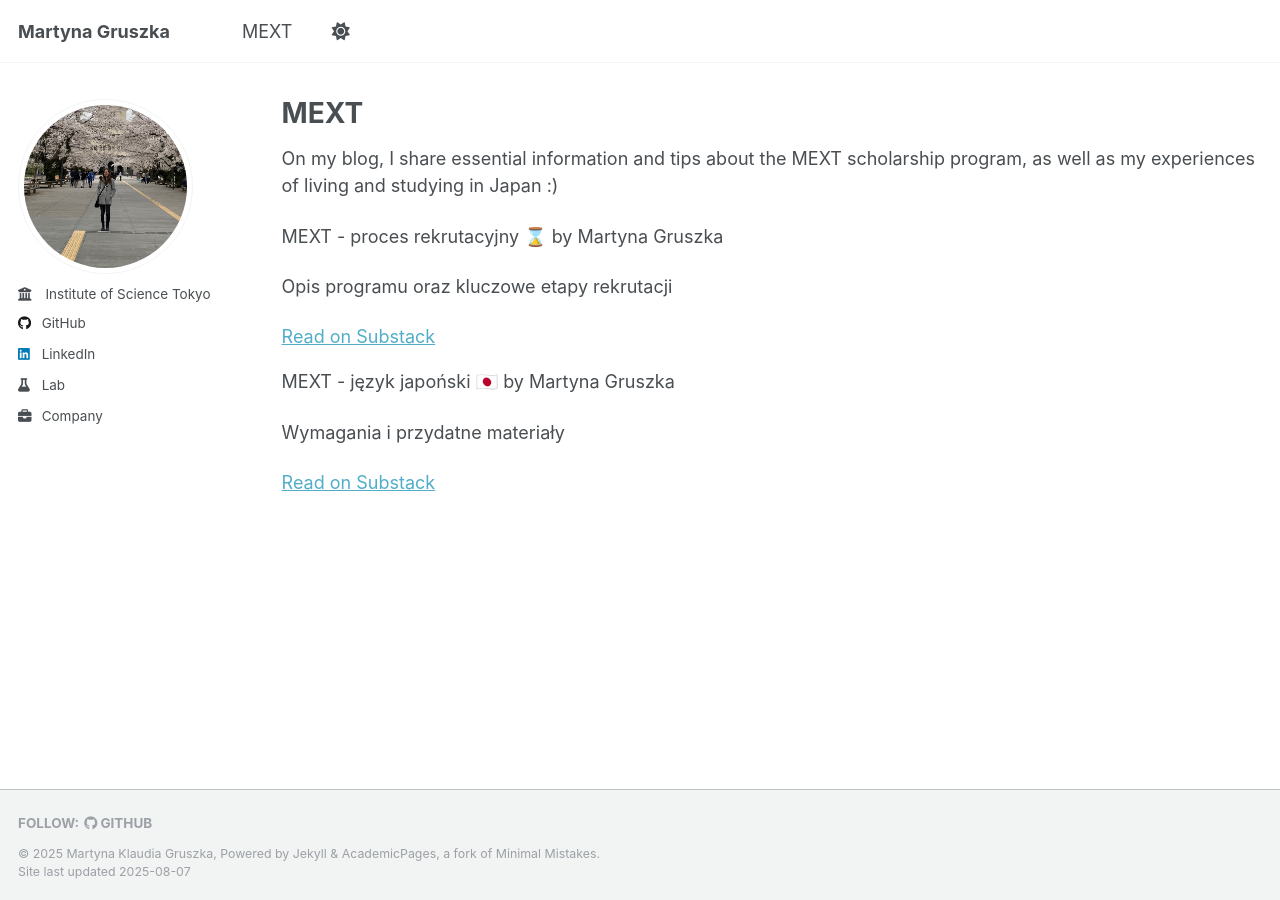
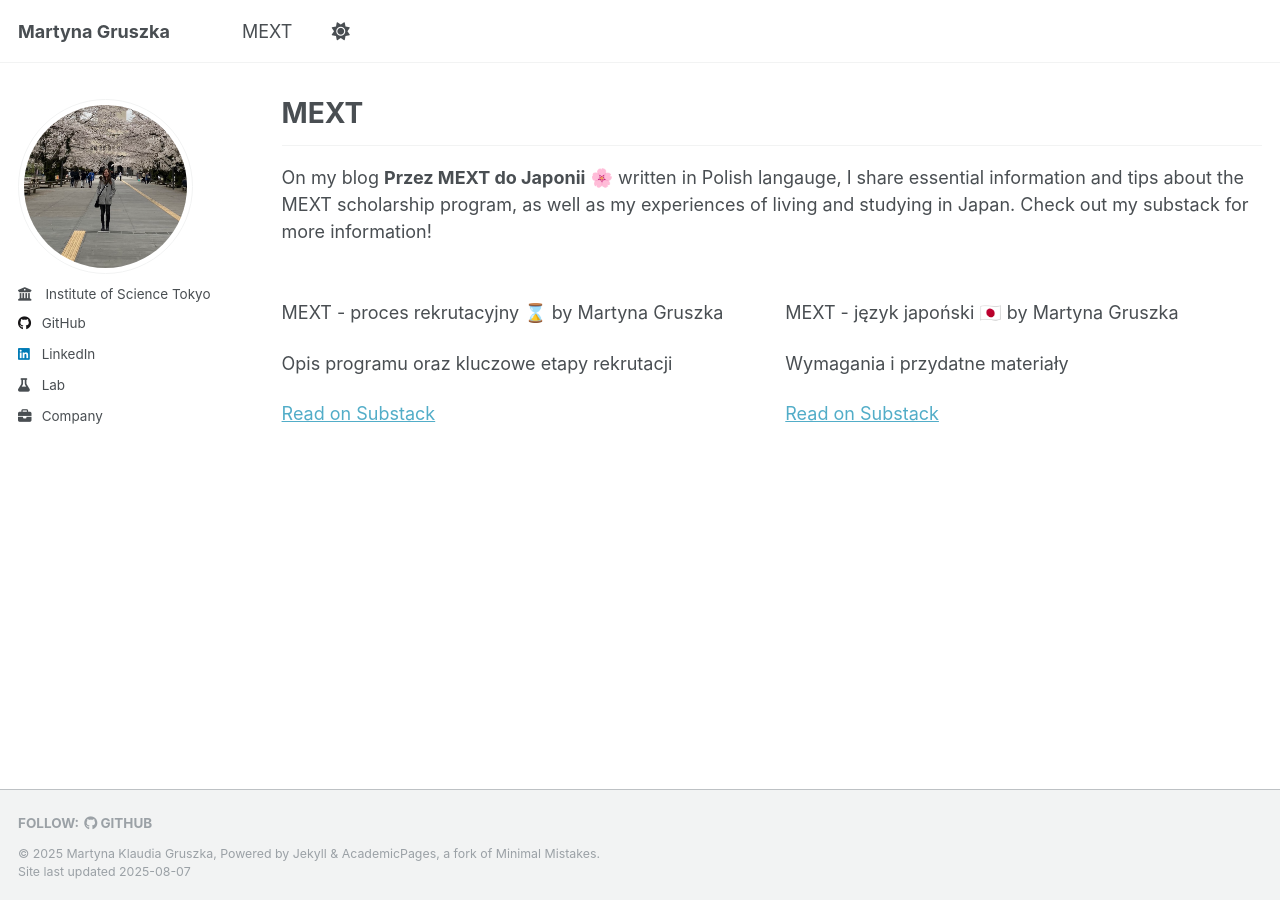
Before and after one commit to martgru/martgru.github.io, a Jekyll site: the page built from _pages/mext.md, in a window 1280 px wide. Built offline with Jekyll 4.4.1, drawn with Linux system fonts in a browser that asks for light colours; a script that is not in the unit is left out.

Commit message:
Update mext.md - grid

```diff
--- a/_pages/mext.md
+++ b/_pages/mext.md
@@ -7,9 +7,29 @@ permalink: /mext/
 
 {% include base_path %}
 
-On my blog, I share essential information and tips about the MEXT scholarship program, as well as my experiences of living and studying in Japan :)
+---
 
+On my blog **Przez MEXT do Japonii** 🌸 written in Polish langauge, I share essential information and tips about the MEXT scholarship program, as well as my experiences of living and studying in Japan. Check out my substack for more information!
 
-<div class="substack-post-embed"><p lang="en">MEXT - proces rekrutacyjny ⌛️ by Martyna Gruszka</p><p>Opis programu oraz kluczowe etapy rekrutacji</p><a data-post-link href="https://martgru.substack.com/p/mext-proces-rekrutacyjny">Read on Substack</a></div><script async src="https://substack.com/embedjs/embed.js" charset="utf-8"></script>
+<style>
+.grid-container {
+  display: grid;
+  grid-template-columns: repeat(auto-fit, minmax(300px, 1fr));
+  gap: 1.5rem;
+  margin-top: 2rem;
+}
+.grid-item iframe {
+  width: 100%;
+  height: 300px;
+  border: 1px solid #EEE;
+  background: white;
+}
+</style>
 
-<div class="substack-post-embed"><p lang="en">MEXT - język japoński 🇯🇵 by Martyna Gruszka</p><p>Wymagania i przydatne materiały</p><a data-post-link href="https://martgru.substack.com/p/mext-jezyk-japonski">Read on Substack</a></div><script async src="https://substack.com/embedjs/embed.js" charset="utf-8"></script>
+<div class="grid-container">
+  <div class="grid-item">
+    <div class="substack-post-embed"><p lang="en">MEXT - proces rekrutacyjny ⌛️ by Martyna Gruszka</p><p>Opis programu oraz kluczowe etapy   rekrutacji</p><a data-post-link href="https://martgru.substack.com/p/mext-proces-rekrutacyjny">Read on Substack</a></div><script async src="https://substack.com/embedjs/embed.js" charset="utf-8"></script>
+  </div>
+  <div class="grid-item">
+   <div class="substack-post-embed"><p lang="en">MEXT - język japoński 🇯🇵 by Martyna Gruszka</p><p>Wymagania i przydatne materiały</p><a data-post-link href="https://martgru.substack.com/p/mext-jezyk-japonski">Read on Substack</a></div><script async src="https://substack.com/embedjs/embed.js" charset="utf-8"></script>
+  </div>
```
